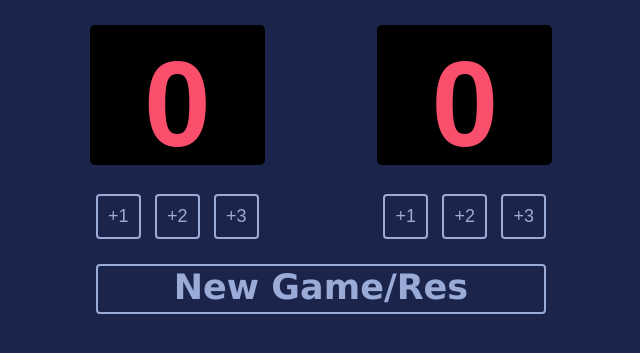
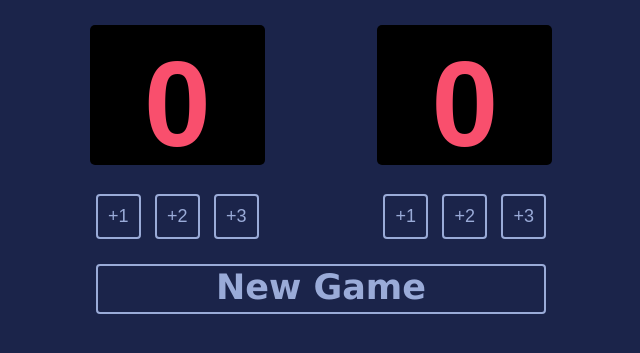
Before and after one commit to compendious/basket-ball-score-board, a plain HTML site: page index.html in a window 1280 px wide. Shown: the part 123-476 px from the top of the page, without its empty margins (319-959 px from the left). Drawn offline with Linux system fonts and the light colour scheme; a web font is replaced by a local one.

Commit message:
Fix the typo

```diff
--- a/index.html
+++ b/index.html
@@ -20,7 +20,7 @@
                 <button class="btn" onclick="incrementTripleG()">+3</button>
             </div>
         </div>
-        <button class="btn-new" onclick="reset()">New Game/Res</button>
+        <button class="btn-new" onclick="reset()">New Game</button>
 
         <script src="index.js"></script>
     </body>
```
